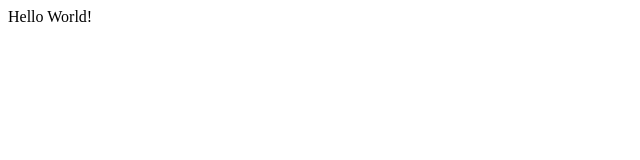
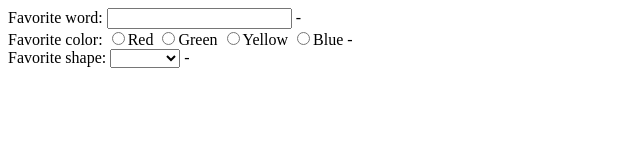
Before and after one commit to ge01/boot_01, a plain HTML site: page 111416_LearnAngular/index.html in a window 1280 px wide. Shown: the whole page, without its empty margins (0-640 px from the left). Drawn offline with nearby package versions, Linux system fonts and the light colour scheme.

Commit message:
Two-way bindings

```diff
--- a/111416_LearnAngular/index.html
+++ b/111416_LearnAngular/index.html
@@ -6,7 +6,27 @@
   </head>
   <body>
     <div ng-controller="index">
-      {{message}}
+      <div>
+      		Favorite word: <input type="text" ng-model="favoriteWord"/>
+      		- {{favoriteWord}}
+      	</div>
+      	<div>
+      		Favorite color:
+      		<input type="radio" name="fc" value="Red" ng-model="favoriteColor">Red</input>
+      		<input type="radio" name="fc" value="Green" ng-model="favoriteColor">Green</input>
+      		<input type="radio" name="fc" value="Yellow" ng-model="favoriteColor">Yellow</input>
+      		<input type="radio" name="fc" value="Blue" ng-model="favoriteColor">Blue</input>
+      		- {{favoriteColor}}
+      	</div>
+      	<div>
+      		Favorite shape:
+      		<select ng-model="favoriteShape">
+      			<option value="Circle" value="Circle">Circle</option>
+      			<option value="Triangle" value="Triangle">Triangle</option>
+      			<option value="Square" value="Square">Square</option>
+      		</select>
+      		- {{favoriteShape}}
+      	</div>
     </div>
     <script src="https://ajax.googleapis.com/ajax/libs/angularjs/1.5.8/angular.min.js"></script>
     <script src="root.js"></script>
--- a/111416_LearnAngular/root.js
+++ b/111416_LearnAngular/root.js
@@ -1,4 +1,6 @@
 angular.module('root', [])
   .controller("index", ["$scope", function($scope){
-    $scope.message = "Hello World!";
+    $scope.favoriteWord;
+    //$scope.favoriteColor;
+    //$scope.favoriteShape;
   }]);
```
